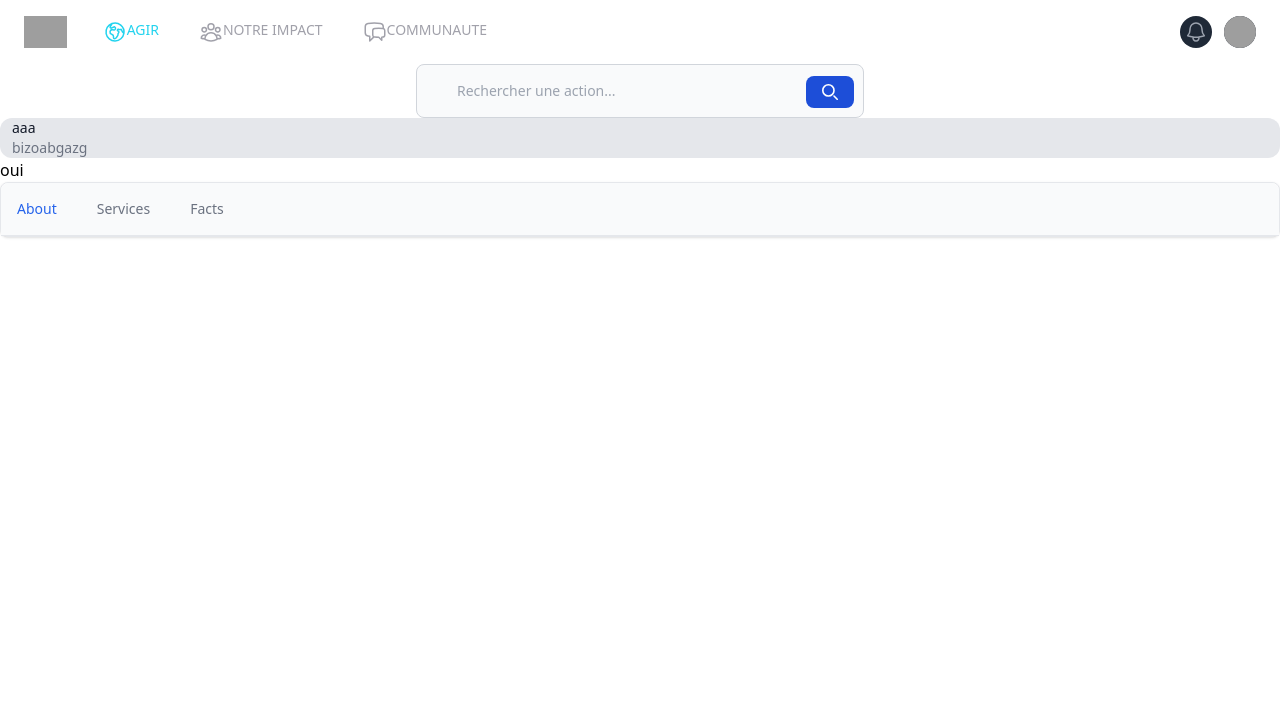
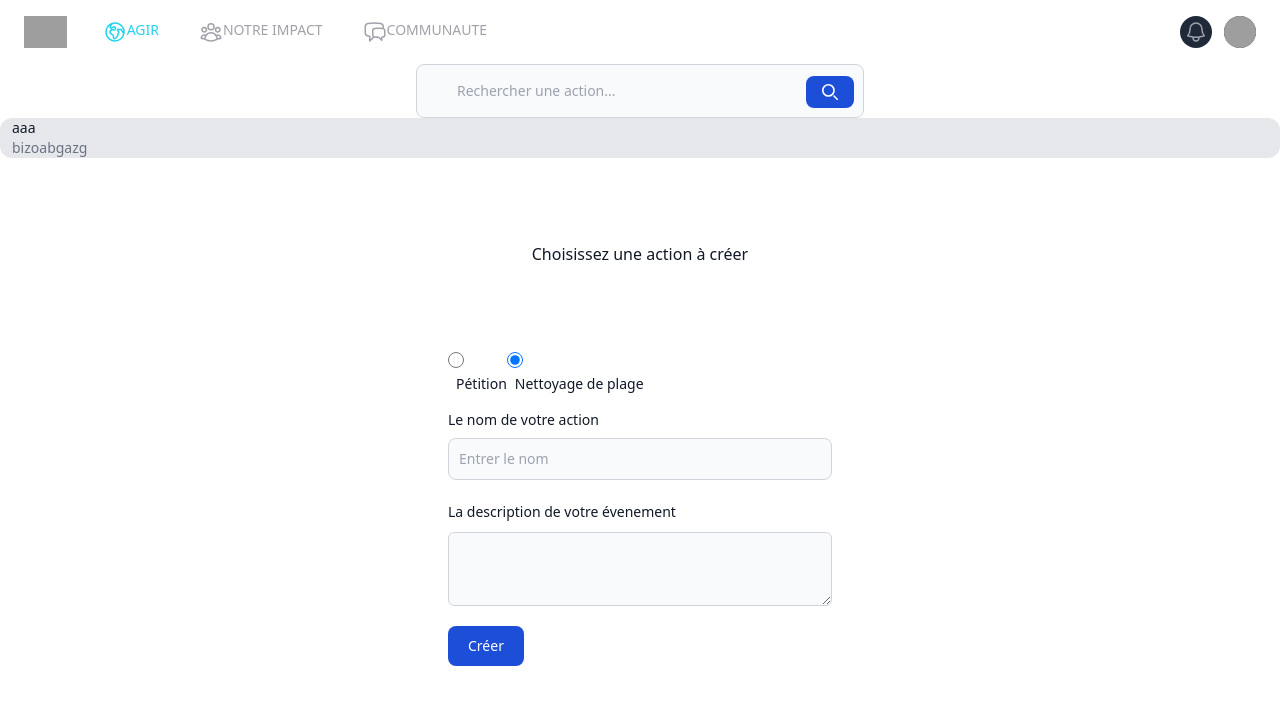
Before and after one commit to UVictoras/Projet-Commun-Oceano-Monaco, a React (Create React App) app in the folder oceano/: page / in a window 1280 px wide. Shown: the top 704 px of the page. Built offline with nearby package versions, Linux system fonts and the light colour scheme; grey boxes are pictures that could not be loaded.

Commit message:
form action

```diff
--- a/oceano/src/components/createaction.js
+++ b/oceano/src/components/createaction.js
@@ -1,82 +1,51 @@
 function Create(){
     return(
         <div>
-            <p>oui</p>
+            <p class=" grid place-content-center h-48 ...  text font-medium   text-gray-900 dark:text-white">Choisissez une action à créer</p>
+            <form class="max-w-sm mx-auto">
+                <fieldset>
+                    <legend class="sr-only">Countries</legend>
+
+                    <div class="flex items-center mb-4">
+                        <div >
+                            <input id="country-option-1" type="radio" name="countries" value="USA" class="w-4 h-4 border-gray-300 focus:ring-2 focus:ring-blue-300 dark:focus:ring-blue-600 dark:focus:bg-blue-600 dark:bg-gray-700 dark:border-gray-600" checked></input>
+                            <label for="country-option-1" class="block ms-2  text-sm font-medium text-gray-900 dark:text-gray-300">
+                            Pétition
+                            </label>
+                        </div>
+                        <div>
+                            <input id="country-option-1" type="radio" name="countries" value="USA" class="w-4 h-4 border-gray-300 focus:ring-2 focus:ring-blue-300 dark:focus:ring-blue-600 dark:focus:bg-blue-600 dark:bg-gray-700 dark:border-gray-600" checked></input>
+                            <label for="country-option-1" class="block ms-2  text-sm font-medium text-gray-900 dark:text-gray-300">
+                            Nettoyage de plage
+                            </label>
+                        </div>
+
+                    </div>
 
 
-            <div class="w-full bg-white border border-gray-200 rounded-lg shadow dark:bg-gray-800 dark:border-gray-700">
-                <ul class="flex flex-wrap text-sm font-medium text-center text-gray-500 border-b border-gray-200 rounded-t-lg bg-gray-50 dark:border-gray-700 dark:text-gray-400 dark:bg-gray-800" id="defaultTab" data-tabs-toggle="#defaultTabContent" role="tablist">
-                    <li class="me-2">
-                        <button id="about-tab" data-tabs-target="#about" type="button" role="tab" aria-controls="about" aria-selected="true" class="inline-block p-4 text-blue-600 rounded-ss-lg hover:bg-gray-100 dark:bg-gray-800 dark:hover:bg-gray-700 dark:text-blue-500">About</button>
-                    </li>
-                    <li class="me-2">
-                        <button id="services-tab" data-tabs-target="#services" type="button" role="tab" aria-controls="services" aria-selected="false" class="inline-block p-4 hover:text-gray-600 hover:bg-gray-100 dark:hover:bg-gray-700 dark:hover:text-gray-300">Services</button>
-                    </li>
-                    <li class="me-2">
-                        <button id="statistics-tab" data-tabs-target="#statistics" type="button" role="tab" aria-controls="statistics" aria-selected="false" class="inline-block p-4 hover:text-gray-600 hover:bg-gray-100 dark:hover:bg-gray-700 dark:hover:text-gray-300">Facts</button>
-                    </li>
-                </ul>
-            <div id="defaultTabContent">
-                <div class="hidden p-4 bg-white rounded-lg md:p-8 dark:bg-gray-800" id="about" role="tabpanel" aria-labelledby="about-tab">
-                    <h2 class="mb-3 text-3xl font-extrabold tracking-tight text-gray-900 dark:text-white">Powering innovation & trust at 200,000+ companies worldwide</h2>
-                    <p class="mb-3 text-gray-500 dark:text-gray-400">Empower Developers, IT Ops, and business teams to collaborate at high velocity. Respond to changes and deliver great customer and employee service experiences fast.</p>
-                    <a href="#" class="inline-flex items-center font-medium text-blue-600 hover:text-blue-800 dark:text-blue-500 dark:hover:text-blue-700">
-                        Learn more
-                        <svg class=" w-2.5 h-2.5 ms-2 rtl:rotate-180" aria-hidden="true" xmlns="http://www.w3.org/2000/svg" fill="none" viewBox="0 0 6 10">
-                            <path stroke="currentColor" stroke-linecap="round" stroke-linejoin="round" stroke-width="2" d="m1 9 4-4-4-4"/>
-                        </svg>
-                    </a>
+                </fieldset>
+                <div class="mb-5">
+                    <label for="name" class="block mb-2 text-sm font-medium text-gray-900 dark:text-white">Le nom de votre action</label>
+                    <input type="text" class ="bg-gray-50 border border-gray-300 text-gray-900 text-sm rounded-lg focus:ring-blue-500 focus:border-blue-500 block w-full p-2.5 dark:bg-gray-700 dark:border-gray-600 dark:placeholder-gray-400 dark:text-white dark:focus:ring-blue-500 dark:focus:border-blue-500" placeholder="Entrer le nom" name="name" required></input>
                 </div>
-                <div class="hidden p-4 bg-white rounded-lg md:p-8 dark:bg-gray-800" id="services" role="tabpanel" aria-labelledby="services-tab">
-                    <h2 class="mb-5 text-2xl font-extrabold tracking-tight text-gray-900 dark:text-white">We invest in the world’s potential</h2>
-
-                    <ul role="list" class="space-y-4 text-gray-500 dark:text-gray-400">
-                        <li class="flex space-x-2 rtl:space-x-reverse items-center">
-                            <svg class="flex-shrink-0 w-3.5 h-3.5 text-blue-600 dark:text-blue-500" aria-hidden="true" xmlns="http://www.w3.org/2000/svg" fill="currentColor" viewBox="0 0 20 20">
-                                <path d="M10 .5a9.5 9.5 0 1 0 9.5 9.5A9.51 9.51 0 0 0 10 .5Zm3.707 8.207-4 4a1 1 0 0 1-1.414 0l-2-2a1 1 0 0 1 1.414-1.414L9 10.586l3.293-3.293a1 1 0 0 1 1.414 1.414Z"/>
-                            </svg>
-                            <span class="leading-tight">Dynamic reports and dashboards</span>
-                        </li>
-                        <li class="flex space-x-2 rtl:space-x-reverse items-center">
-                            <svg class="flex-shrink-0 w-3.5 h-3.5 text-blue-600 dark:text-blue-500" aria-hidden="true" xmlns="http://www.w3.org/2000/svg" fill="currentColor" viewBox="0 0 20 20">
-                                <path d="M10 .5a9.5 9.5 0 1 0 9.5 9.5A9.51 9.51 0 0 0 10 .5Zm3.707 8.207-4 4a1 1 0 0 1-1.414 0l-2-2a1 1 0 0 1 1.414-1.414L9 10.586l3.293-3.293a1 1 0 0 1 1.414 1.414Z"/>
-                            </svg>
-                            <span class="leading-tight">Templates for everyone</span>
-                        </li>
-                        <li class="flex space-x-2 rtl:space-x-reverse items-center">
-                            <svg class="flex-shrink-0 w-3.5 h-3.5 text-blue-600 dark:text-blue-500" aria-hidden="true" xmlns="http://www.w3.org/2000/svg" fill="currentColor" viewBox="0 0 20 20">
-                                <path d="M10 .5a9.5 9.5 0 1 0 9.5 9.5A9.51 9.51 0 0 0 10 .5Zm3.707 8.207-4 4a1 1 0 0 1-1.414 0l-2-2a1 1 0 0 1 1.414-1.414L9 10.586l3.293-3.293a1 1 0 0 1 1.414 1.414Z"/>
-                            </svg>
-                            <span class="leading-tight">Development workflow</span>
-                        </li>
-                        <li class="flex space-x-2 rtl:space-x-reverse items-center">
-                            <svg class="flex-shrink-0 w-3.5 h-3.5 text-blue-600 dark:text-blue-500" aria-hidden="true" xmlns="http://www.w3.org/2000/svg" fill="currentColor" viewBox="0 0 20 20">
-                                <path d="M10 .5a9.5 9.5 0 1 0 9.5 9.5A9.51 9.51 0 0 0 10 .5Zm3.707 8.207-4 4a1 1 0 0 1-1.414 0l-2-2a1 1 0 0 1 1.414-1.414L9 10.586l3.293-3.293a1 1 0 0 1 1.414 1.414Z"/>
-                            </svg>
-                            <span class="leading-tight">Limitless business automation</span>
-                        </li>
-                    </ul>
+                <div className="col-span-full mb-5">
+                    <label htmlFor="about" className="block text-sm font-medium leading-6 text-gray-900">
+                    La description de votre évenement
+                    </label>
+                    <div className="mt-2 ">
+                        <textarea
+                        id="about"
+                        name="about"
+                        rows={3}
+                        className="block w-full rounded-md  py-1.5 bg-gray-50 border border-gray-300 text-gray-900 text-sm rounded-lg focus:ring-blue-500 focus:border-blue-500 block w-full p-2.5 dark:bg-gray-700 dark:border-gray-600 dark:placeholder-gray-400 dark:text-white dark:focus:ring-blue-500 dark:focus:border-blue-500 "
+                        defaultValue={''}
+                        />
+                    </div>
                 </div>
-                <div class="hidden p-4 bg-white rounded-lg md:p-8 dark:bg-gray-800" id="statistics" role="tabpanel" aria-labelledby="statistics-tab">
-                    <dl class="grid max-w-screen-xl grid-cols-2 gap-8 p-4 mx-auto text-gray-900 sm:grid-cols-3 xl:grid-cols-6 dark:text-white sm:p-8">
-                        <div class="flex flex-col">
-                            <dt class="mb-2 text-3xl font-extrabold">73M+</dt>
-                            <dd class="text-gray-500 dark:text-gray-400">Developers</dd>
-                        </div>
-                        <div class="flex flex-col">
-                            <dt class="mb-2 text-3xl font-extrabold">100M+</dt>
-                            <dd class="text-gray-500 dark:text-gray-400">Public repositories</dd>
-                        </div>
-                        <div class="flex flex-col">
-                            <dt class="mb-2 text-3xl font-extrabold">1000s</dt>
-                            <dd class="text-gray-500 dark:text-gray-400">Open source projects</dd>
-                        </div>
-                    </dl>
+                <div class="mb-5">
+                    <button type="submit" class="text-white bg-blue-700 hover:bg-blue-800 focus:ring-4 focus:outline-none focus:ring-blue-300 font-medium rounded-lg text-sm w-full sm:w-auto px-5 py-2.5 text-center dark:bg-blue-600 dark:hover:bg-blue-700 dark:focus:ring-blue-800">Créer</button>
                 </div>
-    </div>
-</div>
-
-
+            </form>
         </div>
 
     )
```
